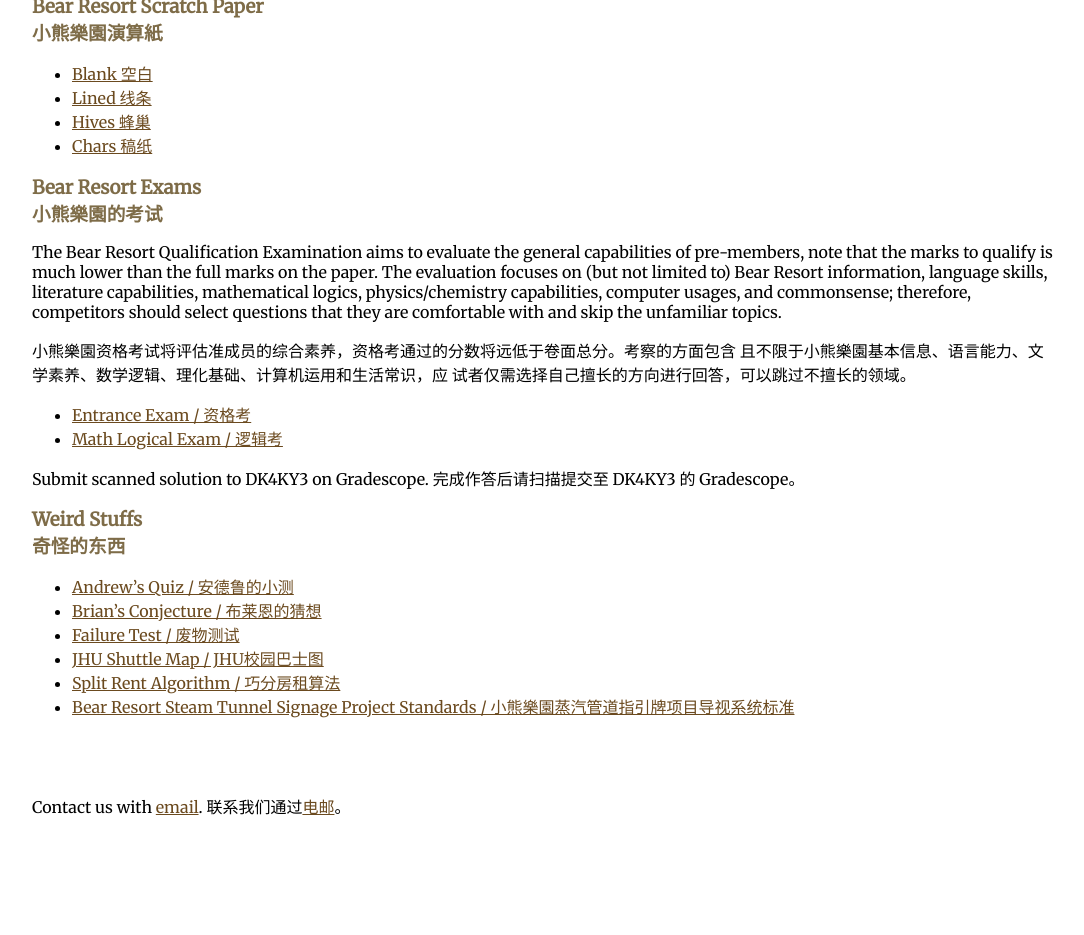
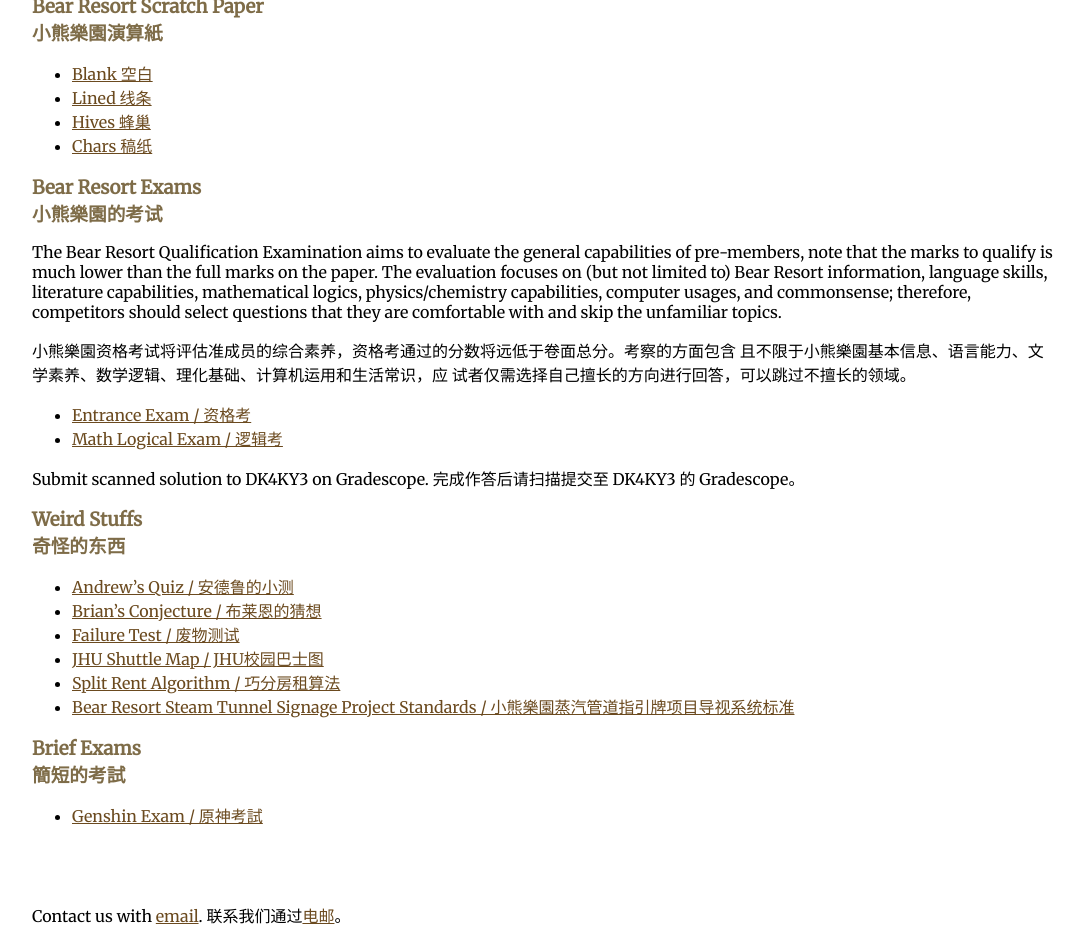
Before and after one commit to Bear-Resort/bear-resort.github.io, a Jekyll site: the page built from mathland/mathland.md, in a window 1280 px wide, cut to the strip 535-1470 px from the top of the page. Shown: the whole strip, without its empty margins (96-1180 px from the left). Built offline with Jekyll 4.4.1, drawn with Linux system fonts in a browser that asks for light colours; before the commit the page ends 1361 px from its top, so only the background shows below that.

Commit message:
updated some exams

```diff
--- a/assets/css/style.css
+++ b/assets/css/style.css
@@ -97,6 +97,7 @@
 
 
 button {
+    font-family: 'Merriweather', serif;
     font-size: 17px;
     padding: 12px 24px;
     background-color: #f7ed9f;
--- a/mathland/mathland.md
+++ b/mathland/mathland.md
@@ -34,3 +34,7 @@
 - [JHU Shuttle Map / JHU校园巴士图](/files/br-version-map.pdf)
 - [Split Rent Algorithm / 巧分房租算法](/mathland/split-rent-algo.pdf)
 - [Bear Resort Steam Tunnel Signage Project Standards / 小熊樂園蒸汽管道指引牌项目导视系统标准](/tunnels/Instruction_of_Labels(H).pdf)
+
+## Brief Exams <br> 簡短的考試
+
+- [Genshin Exam / 原神考試](/exams/genshin.html)
```
